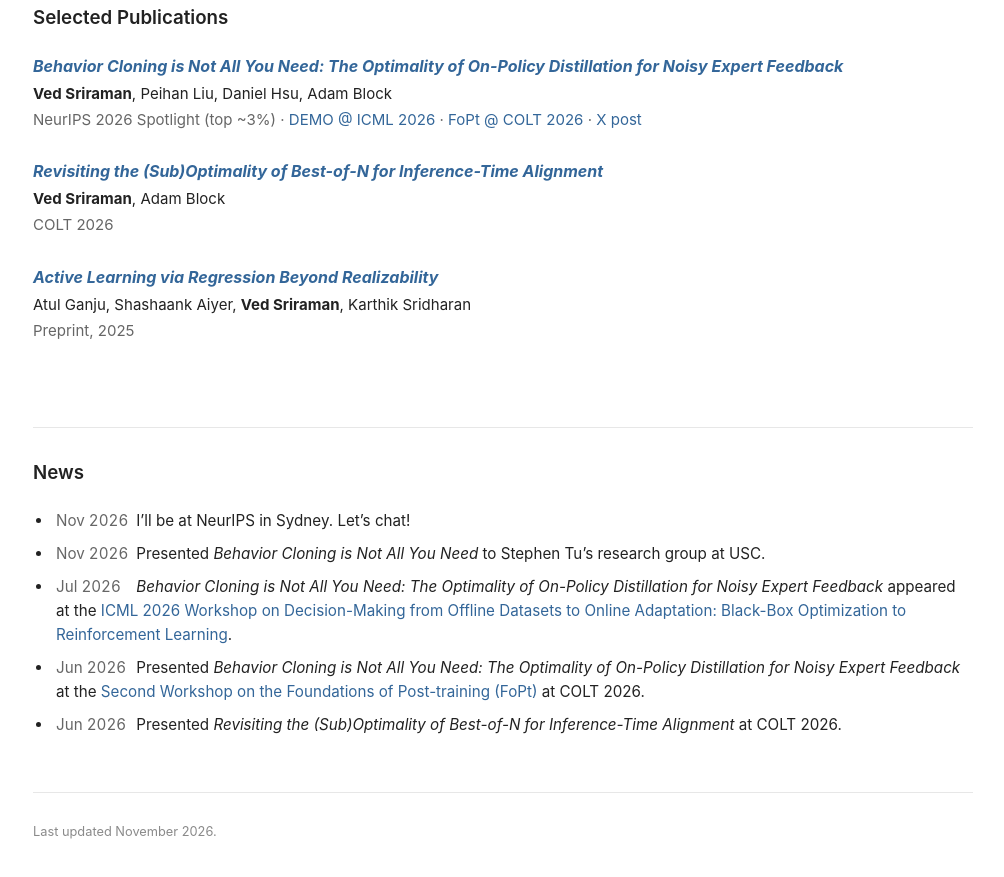
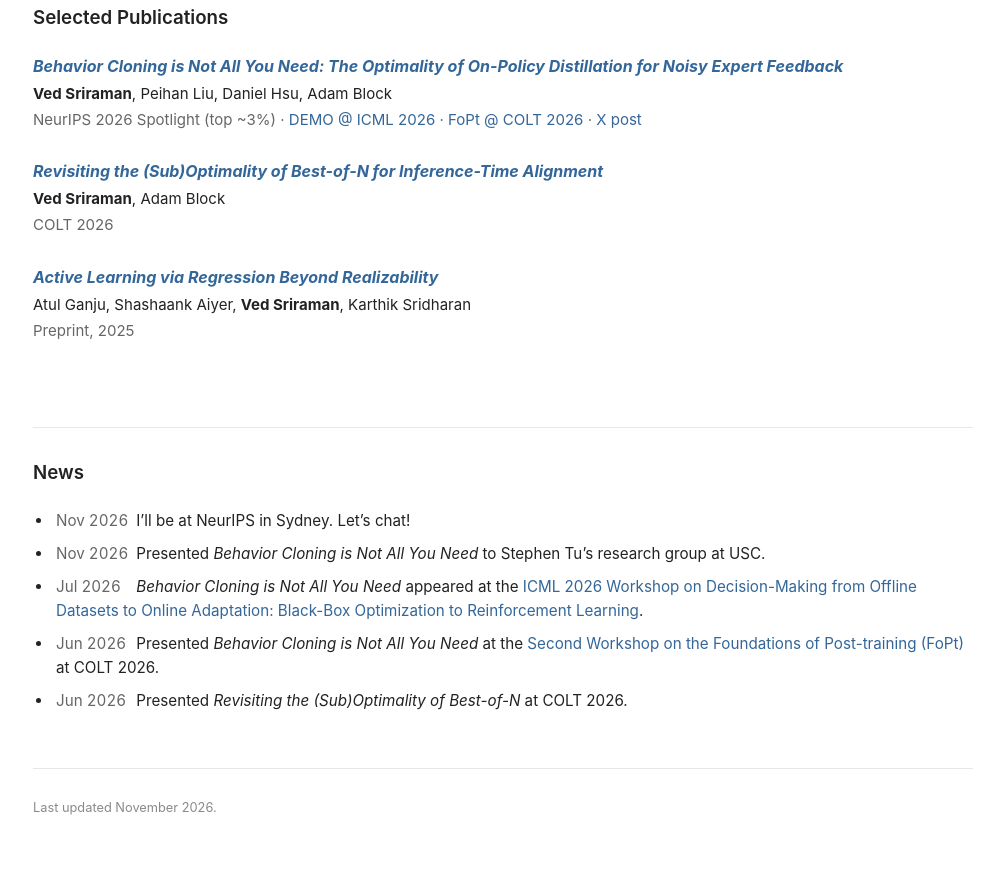
Before and after one commit to sriramanved/sriramanved.github.io, a plain HTML site: page index.html in a window 1280 px wide. Shown: the part 517-1394 px from the top of the page, without its empty margins (137-1141 px from the left). Drawn offline with Linux system fonts and the light colour scheme.

Commit message:
Shorten paper titles in news entries

```diff
--- a/index.html
+++ b/index.html
@@ -82,9 +82,9 @@
       <ul class="news">
         <li><span class="date">Nov 2026</span> I’ll be at NeurIPS in Sydney. Let’s chat!</li>
         <li><span class="date">Nov 2026</span> Presented <em>Behavior Cloning is Not All You Need</em> to Stephen Tu’s research group at USC.</li>
-        <li><span class="date">Jul 2026</span> <em>Behavior Cloning is Not All You Need: The Optimality of On-Policy Distillation for Noisy Expert Feedback</em> appeared at the <a href="https://icml.cc/virtual/2026/workshop/54062">ICML 2026 Workshop on Decision-Making from Offline Datasets to Online Adaptation: Black-Box Optimization to Reinforcement Learning</a>.</li>
-        <li><span class="date">Jun 2026</span> Presented <em>Behavior Cloning is Not All You Need: The Optimality of On-Policy Distillation for Noisy Expert Feedback</em> at the <a href="https://fopt-workshop.github.io/">Second Workshop on the Foundations of Post-training (FoPt)</a> at COLT 2026.</li>
-        <li><span class="date">Jun 2026</span> Presented <em>Revisiting the (Sub)Optimality of Best-of-N for Inference-Time Alignment</em> at COLT 2026.</li>
+        <li><span class="date">Jul 2026</span> <em>Behavior Cloning is Not All You Need</em> appeared at the <a href="https://icml.cc/virtual/2026/workshop/54062">ICML 2026 Workshop on Decision-Making from Offline Datasets to Online Adaptation: Black-Box Optimization to Reinforcement Learning</a>.</li>
+        <li><span class="date">Jun 2026</span> Presented <em>Behavior Cloning is Not All You Need</em> at the <a href="https://fopt-workshop.github.io/">Second Workshop on the Foundations of Post-training (FoPt)</a> at COLT 2026.</li>
+        <li><span class="date">Jun 2026</span> Presented <em>Revisiting the (Sub)Optimality of Best-of-N</em> at COLT 2026.</li>
       </ul>
     </section>
     <footer><p>Last updated November 2026.</p></footer>
```
